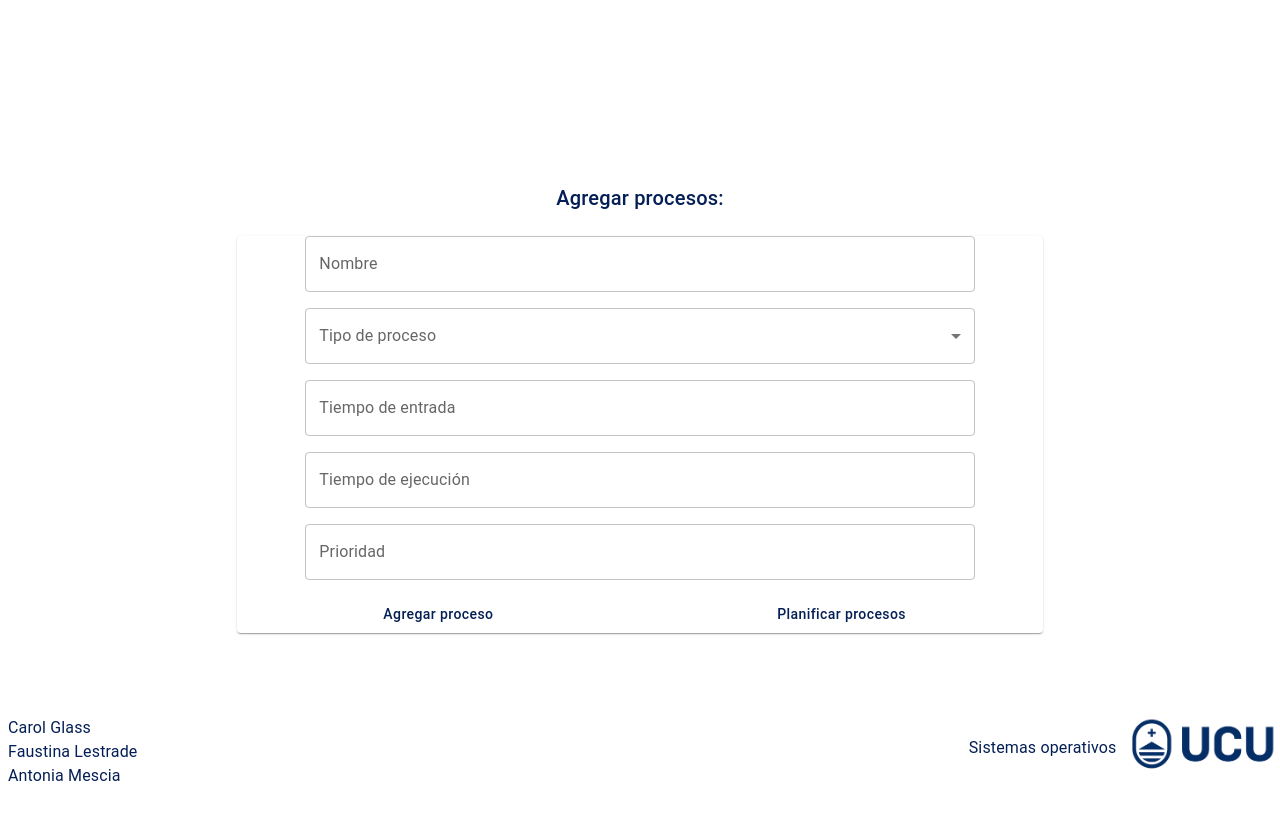
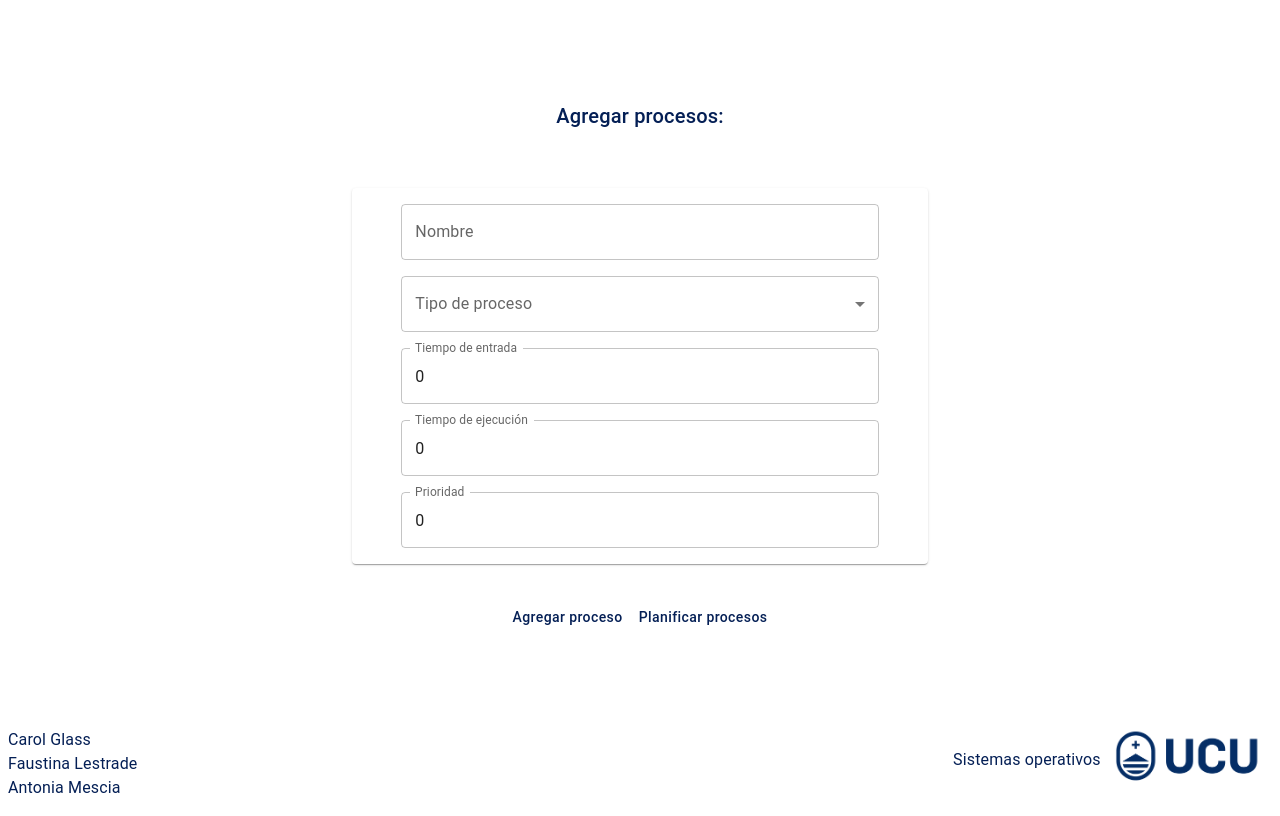
Before and after one commit to faulestrade/SO-planificador, a React (Create React App) app: page / in a window 1280 px wide. Built offline with nearby package versions, Linux system fonts and the light colour scheme.

Commit message:
fix:multi form

```diff
--- a/src/components/AddProcess/AddProcess.js
+++ b/src/components/AddProcess/AddProcess.js
@@ -1,46 +1,10 @@
-import React, { useState, useMemo } from "react";
-import { toast } from "react-toastify";
-import { Form, Formik } from "formik";
-import { Button, Grid, Paper, TextField, MenuItem } from "@mui/material";
+import React from "react";
+import { Grid, TextField, MenuItem, Paper } from "@mui/material";
 
 import useStyles from "./styles";
-import validationSchemaProcess from "./validationSchemaProcess";
 
-const AddProcess = () => {
+const AddProcess = ({ value, setValues }) => {
   const classes = useStyles();
-  const muliLevelArray = [[], [], [], []];
-
-  const saveOnMultiLevel = (process) => {
-    switch (process.processType) {
-      case "Sistema Operativo":
-        muliLevelArray[0].push(process);
-        break;
-      case "Tiempo Real":
-        muliLevelArray[1].push(process);
-        break;
-      case "Interactivo":
-        muliLevelArray[2].push(process);
-        break;
-      case "Batch":
-        muliLevelArray[3].push(process);
-        break;
-      default:
-        toast.error("Tipo de proceso incorrecto");
-        break;
-    }
-  };
-
-  const handleSubmit = (values) => {
-    const process = {
-      name: values.name,
-      processType: values.processType,
-      startTime: values.startTime,
-      executionTime: values.executionTime,
-      userPriority: values.userPriority,
-    };
-    saveOnMultiLevel(process);
-  };
-
   const processType = [
     "Interactivo",
     "Batch",
@@ -50,19 +14,6 @@ const AddProcess = () => {
 
   return (
     <Paper className={classes.container}>
-      <Formik
-        initialValues={{
-          name: "",
-          processType: "",
-          startTime: 0,
-          executionTime: 0,
-          userPriority: 0,
-        }}
-        onSubmit={(values) => handleSubmit(values)}
-      >
-        {(formik) => {
-          return (
-            <Form>
       <Grid
         container
         spacing={2}
@@ -80,7 +31,8 @@ const AddProcess = () => {
             placeholder="Nombre"
             type="text"
             fullWidth
-                    onChange={formik.handleChange}
+            value={value.name}
+            onChange={(e) => setValues({ ...value, name: e.target.value })}
           />
         </Grid>
         <Grid item xs={10} md={10}>
@@ -89,10 +41,12 @@ const AddProcess = () => {
             id="processType"
             select
             fullWidth
-                    value={formik.values.processType}
+            value={value.processType}
             label="Tipo de proceso"
             variant="outlined"
-                    onChange={formik.handleChange}
+            onChange={(e) =>
+              setValues({ ...value, processType: e.target.value })
+            }
           >
             <MenuItem value={processType[0]}>{processType[0]}</MenuItem>
             <MenuItem value={processType[1]}>{processType[1]}</MenuItem>
@@ -106,9 +60,10 @@ const AddProcess = () => {
             label="Tiempo de entrada"
             variant="outlined"
             fullWidth
+            value={value.startTime}
             InputProps={{ inputProps: { min: 0, max: 20 } }}
             name="startTime"
-                    onChange={formik.handleChange}
+            onChange={(e) => setValues({ ...value, startTime: e.target.value })}
             placeholder="Tiempo de ejecución"
             type="number"
           />
@@ -119,9 +74,12 @@ const AddProcess = () => {
             label="Tiempo de ejecución"
             variant="outlined"
             fullWidth
+            value={value.executionTime}
             InputProps={{ inputProps: { min: 0, max: 20 } }}
             name="executionTime"
-                    onChange={formik.handleChange}
+            onChange={(e) =>
+              setValues({ ...value, executionTime: e.target.value })
+            }
             placeholder="Tiempo de ejecución"
             type="number"
           />
@@ -132,35 +90,17 @@ const AddProcess = () => {
             label="Prioridad"
             variant="outlined"
             fullWidth
+            value={value.userPriority}
             InputProps={{ inputProps: { min: 0, max: 10 } }}
             name="userPriority"
-                    onChange={formik.handleChange}
+            onChange={(e) =>
+              setValues({ ...value, userPriority: e.target.value })
+            }
             placeholder="Prioridad"
             type="number"
           />
         </Grid>
-                <Grid item xs={12} md={12}>
-                  <Grid container sx={{ justifyContent: "space-between" }}>
-                    <Grid item xs={6} md={6}>
-                      <Button
-                        sx={{ color: "#041f55", textTransform: "none" }}
-                        type="submit"
-                      >
-                        Agregar proceso
-                      </Button>
       </Grid>
-                    <Grid item xs={6} md={6}>
-                      <Button sx={{ color: "#041f55", textTransform: "none" }}>
-                        Planificar procesos
-                      </Button>
-                    </Grid>
-                  </Grid>
-                </Grid>
-              </Grid>
-            </Form>
-          );
-        }}
-      </Formik>
     </Paper>
   );
 };
--- a/src/components/AddProcess/styles.js
+++ b/src/components/AddProcess/styles.js
@@ -1,18 +1,20 @@
 import { makeStyles } from "@mui/styles";
 
 const useStyles = makeStyles((theme) => ({
+  formContainer: {
+    display: "flex",
+    flexDirection: "column",
+  },
   container: {
     display: "flex",
     flexDirection: "column",
     alignContent: "center",
     justifyContent: "center",
     alignSelf: "center",
-    width: "70%",
-  },
-
-  formContainer: {
-    display: "flex",
-    flexDirection: "column",
+    width: "50%",
+    margin: "3%",
+    paddingTop: "1rem",
+    paddingBottom: "1rem",
   },
 }));
 export default useStyles;
--- a/src/components/Home/Home.js
+++ b/src/components/Home/Home.js
@@ -1,13 +1,62 @@
-import React from "react";
+import React, { useState } from "react";
+import { toast } from "react-toastify";
 
 import useStyles from "./styles";
 import AddProcess from "../AddProcess/AddProcess";
 import ucuLogo from "../../assets/UCU_name.png";
-import { Typography } from "@mui/material";
+import { Button, Paper, Typography } from "@mui/material";
 import { Container } from "@mui/system";
+import { Formik, useFormik } from "formik";
 
 const Home = () => {
   const classes = useStyles();
+  const muliLevelArray = [[], [], [], []];
+
+  const handleProcess = (values) => {
+    console.log("values", values);
+    // const process = {
+    //   name: values.name,
+    //   processType: values.processType,
+    //   startTime: values.startTime,
+    //   executionTime: values.executionTime,
+    //   userPriority: values.userPriority,
+    // };
+    // saveOnMultiLevel(process);
+  };
+
+  const { values, setValues, handleSubmit } = useFormik({
+    initialValues: [
+      {
+        id: "0",
+        name: "",
+        processType: "",
+        startTime: 0,
+        executionTime: 0,
+        userPriority: 0,
+      },
+    ],
+    onSubmit: handleProcess,
+  });
+
+  const saveOnMultiLevel = (process) => {
+    switch (process.processType) {
+      case "Sistema Operativo":
+        muliLevelArray[0].push(process);
+        break;
+      case "Tiempo Real":
+        muliLevelArray[1].push(process);
+        break;
+      case "Interactivo":
+        muliLevelArray[2].push(process);
+        break;
+      case "Batch":
+        muliLevelArray[3].push(process);
+        break;
+      default:
+        toast.error("Tipo de proceso incorrecto");
+        break;
+    }
+  };
 
   return (
     <>
@@ -22,7 +71,42 @@ const Home = () => {
         >
           Agregar procesos:
         </Typography>
-        <AddProcess />
+        {values.map((value, index) => (
+          <AddProcess
+            key={value.id}
+            value={value}
+            setValues={(newValue) => {
+              const oldValues = [...values];
+              oldValues[index] = newValue;
+              setValues(oldValues);
+            }}
+          />
+        ))}
+        <Button
+          sx={{ color: "#041f55", textTransform: "none" }}
+          onClick={() =>
+            setValues([
+              ...values,
+              {
+                id: `${values.length}`,
+                name: "",
+                processType: "",
+                startTime: 0,
+                executionTime: 0,
+                userPriority: 0,
+              },
+            ])
+          }
+        >
+          Agregar proceso
+        </Button>
+        <Button
+          type="submit"
+          sx={{ color: "#041f55", textTransform: "none" }}
+          onClick={handleSubmit}
+        >
+          Planificar procesos
+        </Button>
       </Container>
       <div className={classes.footBar}>
         <div className={classes.namesContainer}>
--- a/src/components/Home/styles.js
+++ b/src/components/Home/styles.js
@@ -3,15 +3,14 @@ import { makeStyles } from "@mui/styles";
 const useStyles = makeStyles(() => ({
   container: {
     display: "flex",
-    height: "100vh",
+    height: "90vh",
     overflow: "auto",
     justifyContent: "center",
     alignContent: "center",
     textAlign: "-webkit-center",
   },
+
   footBar: {
-    bottom: 20,
-    position: "absolute",
     width: "100%",
     height: "64px",
     maxHeight: "64px",
```
Also changed, not shown: src/Router.js (added, +18 -0 lines). Lines whose indentation alone changed are shown as unchanged.
